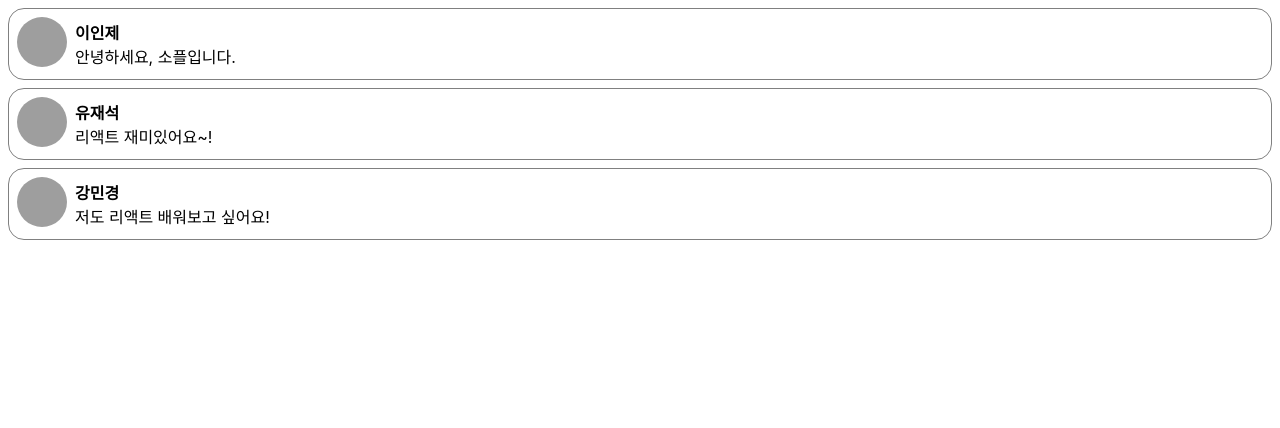
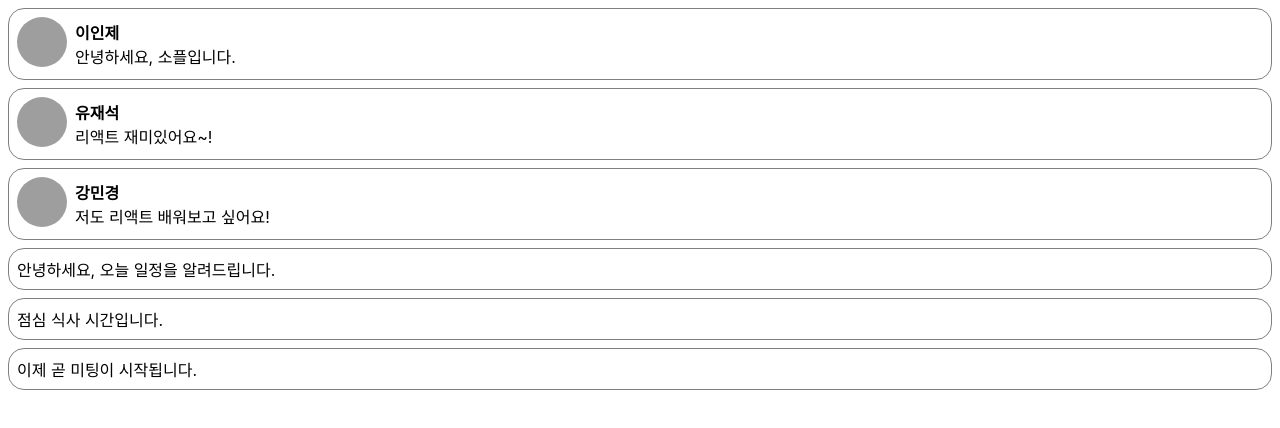
Before and after one commit to bisper1/react_test2, a React (Create React App) app: page / in a window 1280 px wide. Shown: the top 428 px of the page. Built offline with nearby package versions, Linux system fonts and the light colour scheme; grey boxes are pictures that could not be loaded.

Commit message:
NotificationList 컴포넌트 추가.

```diff
--- /dev/null
+++ b/src/chapter_06/Notification.jsx
@@ -0,0 +1,36 @@
+import React from "react";
+
+const styles = {
+  wrapper: {
+    margin: 8,
+    padding: 8,
+    display: "flex",
+    flexDirection: "row",
+    border: "1px solid grey",
+    borderRadius: 16,
+  },
+  messageText: {
+    color: "black",
+    fontSize: 16
+  },
+};
+
+class Notification extends React.Component {
+  constructor(props) {
+    super(props);
+
+    this.state = {};
+  }
+
+  render() {
+    return (
+      <div style={styles.wrapper}>
+        <span style={styles.messageText}>
+          {this.props.message}
+        </span>
+      </div>
+    );
+  }
+}
+
+export default Notification;
--- /dev/null
+++ b/src/chapter_06/NotificationList.jsx
@@ -0,0 +1,48 @@
+import React from "react";
+import Notification from "./Notification";
+
+const reservedNotifications = [
+  {message: "안녕하세요, 오늘 일정을 알려드립니다."},
+  {message: "점심 식사 시간입니다."},
+  {message: "이제 곧 미팅이 시작됩니다."},
+];
+
+let timer;
+
+class NotificationList extends React.Component {
+  constructor(props) {
+    super(props);
+
+    this.state = {
+      notifications: [],
+    };
+  }
+
+  componentDidMount() {
+    const { notifications } = this.state;
+    timer = setInterval(() => {
+      if (notifications.length < reservedNotifications.length) {
+        const index = notifications.length;
+        notifications.push(reservedNotifications[index]);
+        this.setState({
+          notifications: notifications,
+        });
+      }
+      else {
+        clearInterval(timer);
+      }
+    }, 1000);
+  }
+
+  render() {
+    return (
+      <div>
+        {this.state.notifications.map((notification) => {
+          return <Notification message={notification.message} />;
+        })}
+      </div>
+    );
+  }
+}
+
+export default NotificationList;
--- a/src/index.js
+++ b/src/index.js
@@ -7,6 +7,7 @@
 import Clock from "./chapter_04/Clock"
 import Welcome from "./chapter_04/Welcome";
 import CommentList from "./chapter_05/CommentList";
+import NotificationList from "./chapter_06/NotificationList"
 
 const root = ReactDOM.createRoot(document.getElementById("root"));
 root.render(
@@ -14,6 +15,7 @@
     {/* <App /> */}
     {/*<Library />*/}
     <CommentList />
+    <NotificationList />
   </React.StrictMode>
 );
 
```
